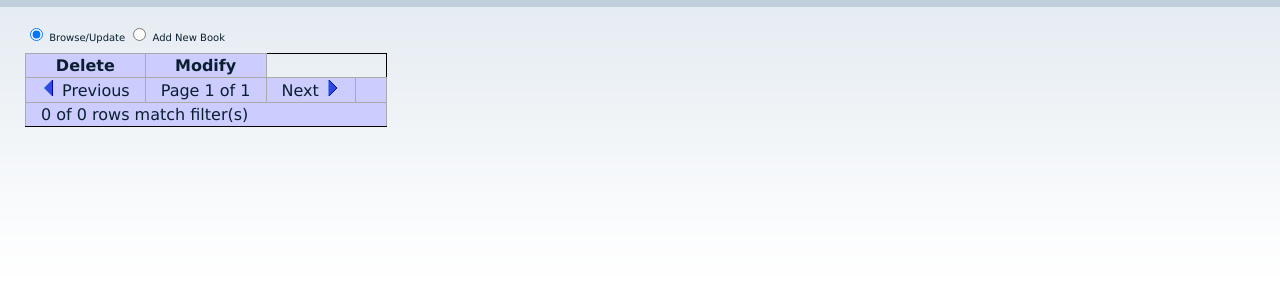
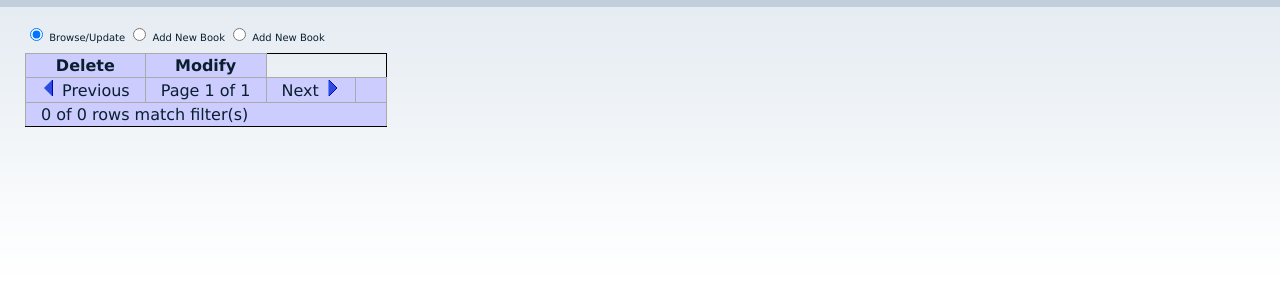
Before and after one commit to stevekirchner/isbn, a PHP site: page /mysql/index.php in a window 1280 px wide. Shown: the top 300 px of the page. Run offline with PHP 8.4, Linux system fonts and the light colour scheme; data that the repository does not hold is empty.

Commit message:
Adding search radio button back to main page.

```diff
--- a/isbn/mysql/index.php
+++ b/isbn/mysql/index.php
@@ -50,6 +50,8 @@
 <label for="browse">Browse/Update</label>
 <input type="radio" name="action" id="add" value="add" onclick="fillPage('',0);" />
 <label for="add">Add New Book</label>
+<input type="radio" name="search" id="add" value="search" onclick="fillPage('',0);" />
+<label for="search">Add New Book</label>
 <span id="waitbox" class="idle"></span>
 <script>
 var opts = {
```
